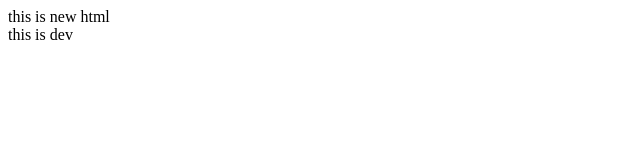
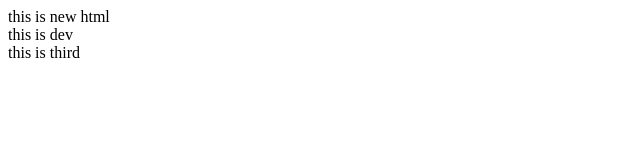
Before and after one commit to yeyating/test, a plain HTML site: page second.html in a window 1280 px wide. Shown: the full height of the page, 0-640 px from the left. Drawn offline with Linux system fonts and the light colour scheme.

Commit message:
add third分支

```diff
--- a/second.html
+++ b/second.html
@@ -9,5 +9,6 @@
 <body>
   <div>this is new html</div>
   <div>this is dev</div>
+  <div>this is third</div>
 </body>
 </html>
```
